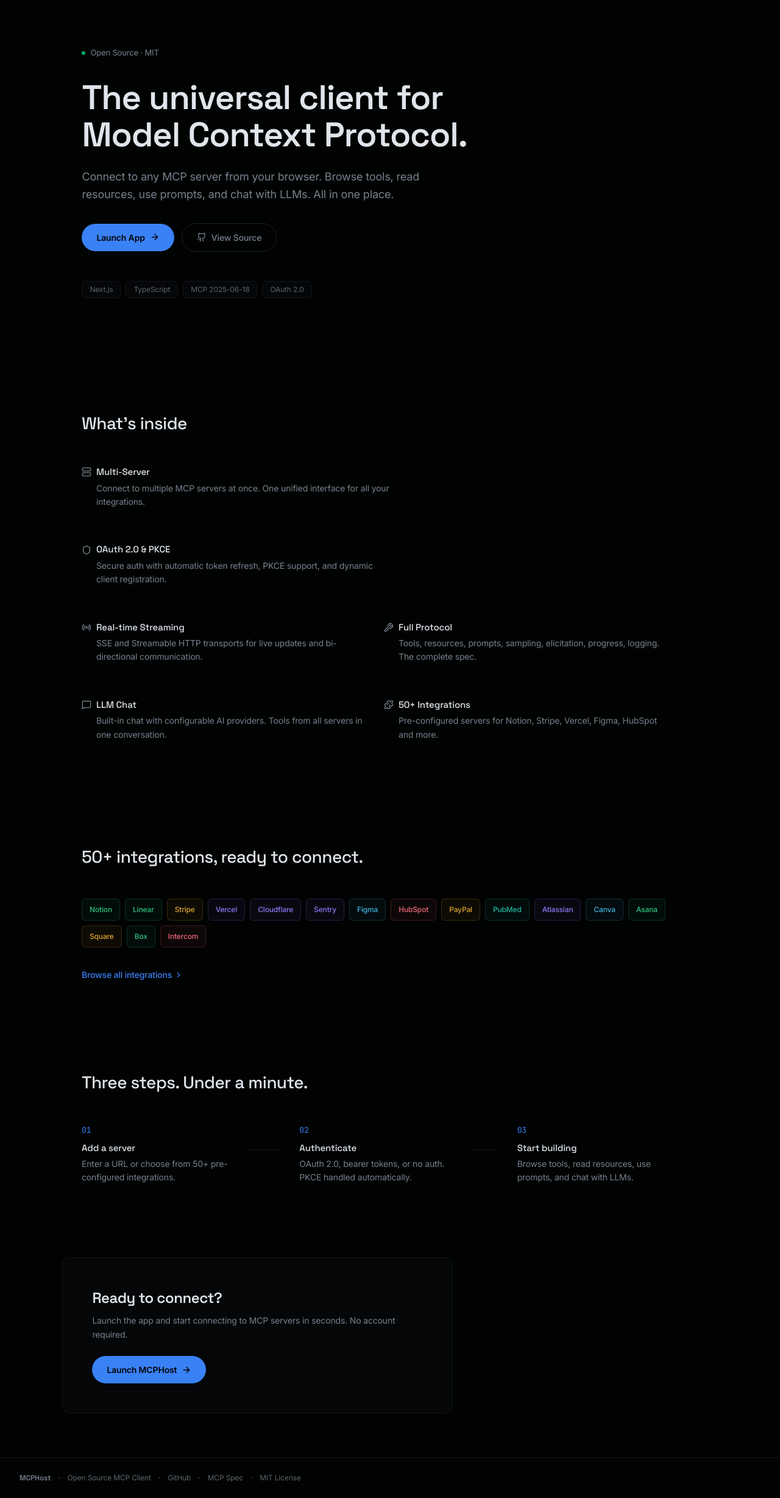
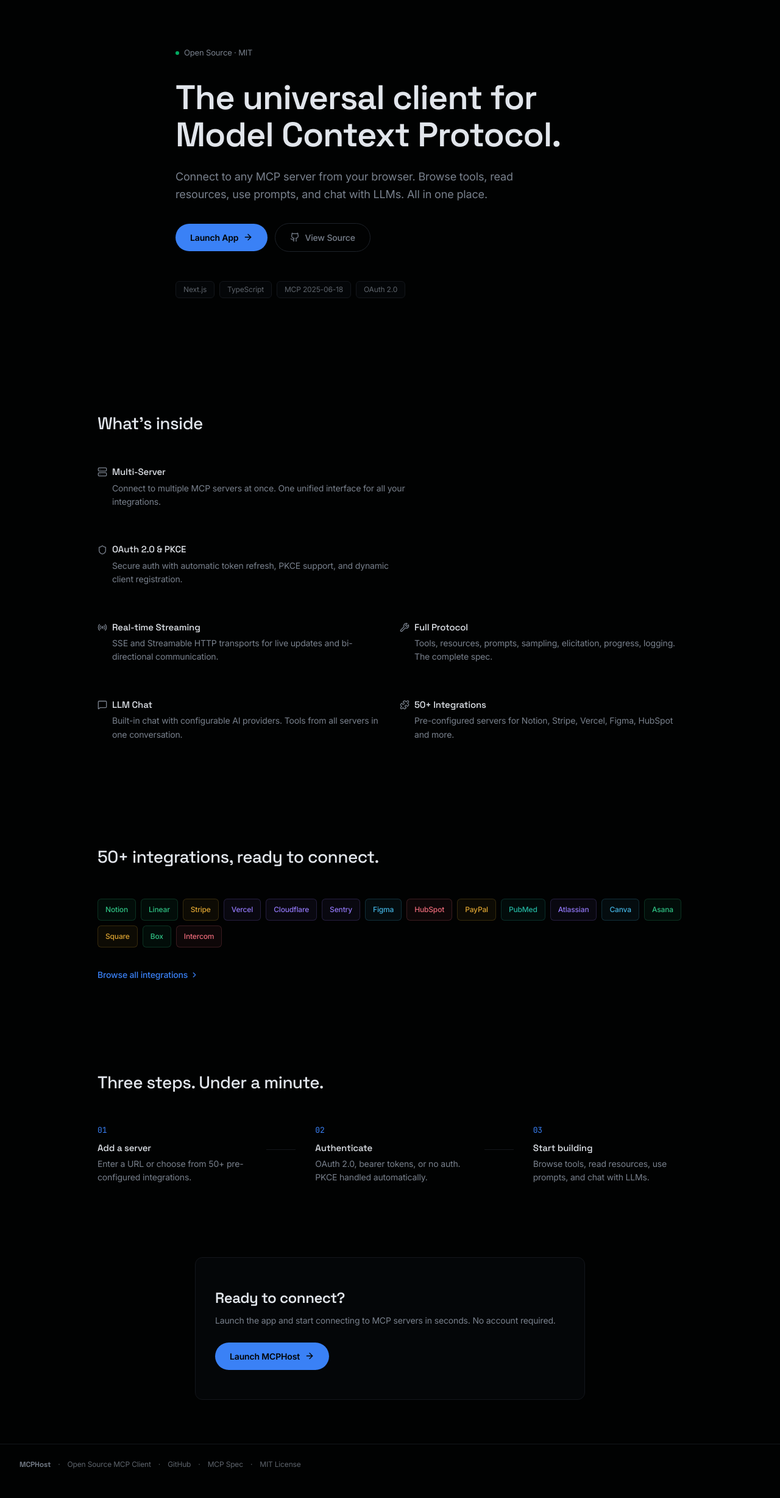
Before and after one commit to hemanth/mcp-web-client, a Next.js app: page / in a window 1280 px wide. Shown: the whole page at 61% size. After the commit the page ends 2435 px from the top, so only its background shows below. Built offline with nearby package versions, Linux system fonts and the light colour scheme.

Commit message:
center landing page sections, remove hard left-bias

```diff
--- a/src/app/globals.css
+++ b/src/app/globals.css
@@ -255,7 +255,7 @@ select,
 .landing-hero {
   padding: var(--space-xl) var(--space-lg) var(--space-2xl);
   max-width: 48rem;
-  margin-left: max(var(--space-lg), 8vw);
+  margin: 0 auto;
 }
 
 @media (min-width: 640px) {
@@ -383,18 +383,16 @@ select,
 .landing-section {
   padding: var(--space-2xl) var(--space-lg);
   max-width: 64rem;
-  margin-left: max(var(--space-lg), 8vw);
+  margin: 0 auto;
 }
 
 @media (max-width: 639px) {
   .landing-section {
-    margin-left: 0;
     padding-left: var(--space-md);
     padding-right: var(--space-md);
   }
 
   .landing-hero {
-    margin-left: 0;
     padding-left: var(--space-md);
     padding-right: var(--space-md);
   }
@@ -611,10 +609,9 @@ select,
    ======================================== */
 
 .landing-cta-section {
-  margin: var(--space-xl) var(--space-lg) var(--space-2xl);
-  margin-left: max(var(--space-lg), 8vw);
+  margin: var(--space-xl) auto var(--space-2xl);
   max-width: 40rem;
-  padding: var(--space-xl);
+  padding: var(--space-xl) var(--space-lg);
   background: var(--color-paper-2);
   border: 1px solid var(--color-rule);
   border-radius: 0.75rem;
```
